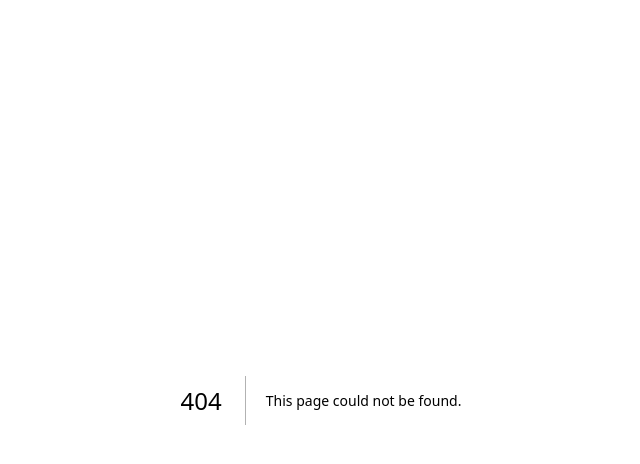
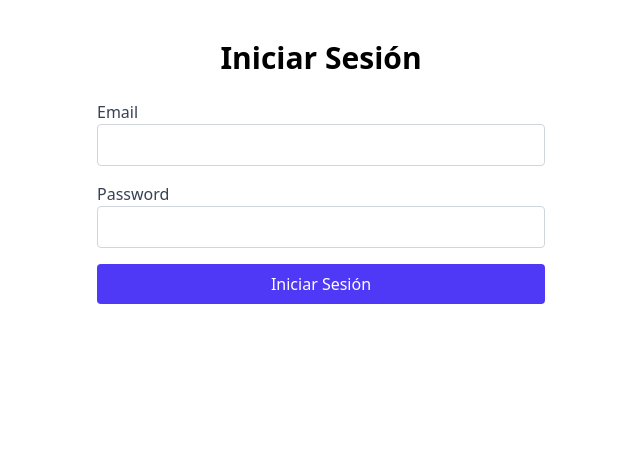
Before and after one commit to BryanCachimuel/Ruta_de_Aprendizaje_de_Python, a Next.js app in the folder Flask/app-flask/app-article-front/: page /page/login in a window 1280 px wide. Before the commit this address had no page. Shown: the top 464 px of the page, without its empty margins (319-959 px from the left). Built offline with nearby package versions, Linux system fonts and the light colour scheme.

Commit message:
Cambiando de directorio el componente para el login del proyecto

```diff
--- a/Flask/app-flask/app-article-front/src/app/login.tsx
+++ b/Flask/app-flask/app-article-front/src/app/page/login/page.tsx
@@ -1,5 +1,6 @@
+"use client"
 import React, { useState } from 'react'
-import { useRouter } from 'next/router'
+import { useRouter } from 'next/navigation'
 
 const login = () =>{
 
@@ -9,11 +10,13 @@ const login = () =>{
     const router = useRouter()
 
     const handleSubmit = async (e:React.FormEvent) => {
-        const response = await fetch('http://127.0.0.1:5000/login', {
+        e.preventDefault()
+        const response = await fetch('http://localhost:5000/login', {
             method: 'POST',
             headers: {
                 'Content-Type': 'application/json',
             },
+            credentials: 'include',
             body: JSON.stringify({email, password})
         })
 
```
